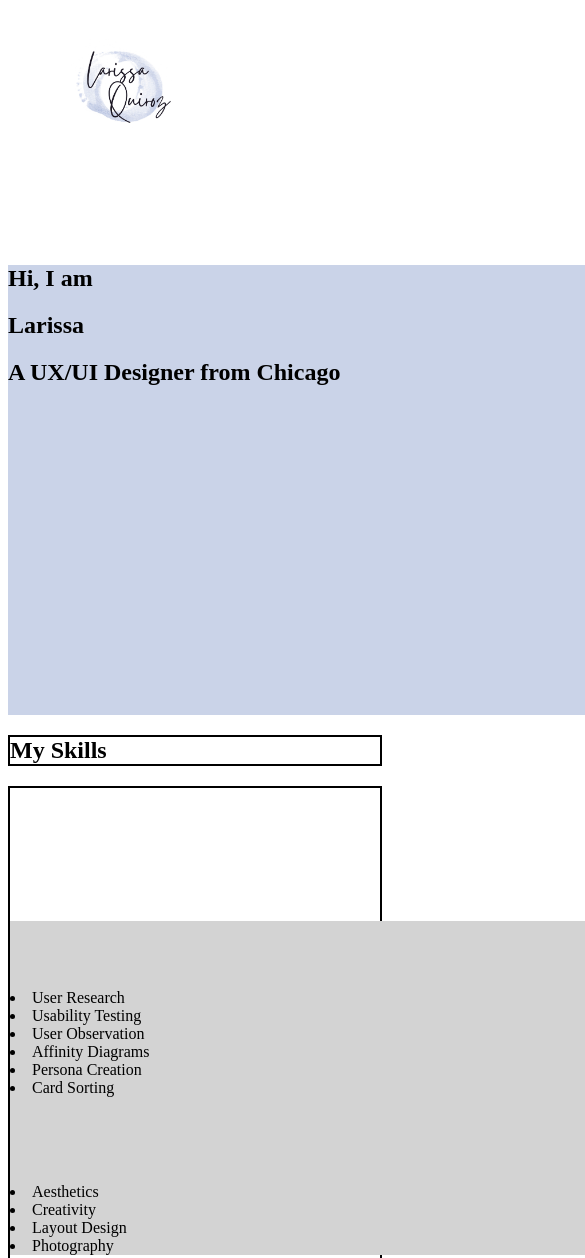
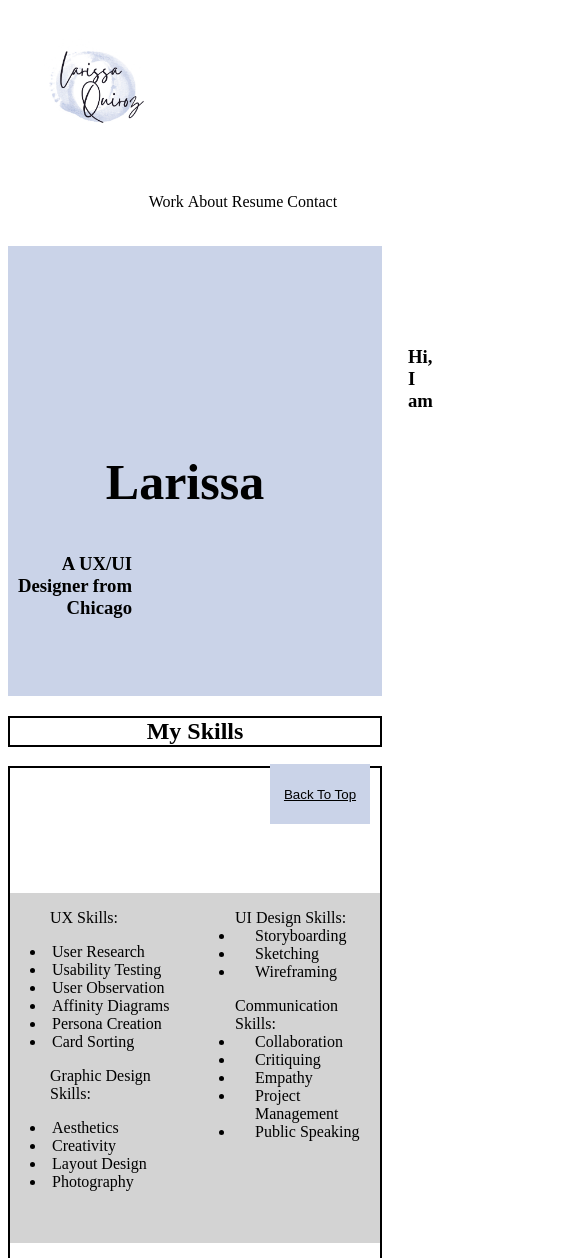
Before and after one commit to lari14/UX_UI_HW_19, a plain HTML site: page index.html in a window 390 px wide. Shown: the top 1258 px of the page, 585 px wide, since content can reach past the window. Drawn offline with Linux system fonts and the light colour scheme; files that its build step writes are made by us from their sources.

Commit message:
Updaded
Updated CSS and My Jqueri ui element.

```diff
--- a/css /index.css
+++ b/css/index.css
@@ -2,36 +2,51 @@
     display:inline-block;
     vertical-align:top;
 }
+
 .logo{
-    padding-left:10%;
+    padding-left:10px;
 
 }
 nav{
-    width:75%;
+    width:88%;
     padding-top:4%;
-    padding-left:11%;
+    text-align:right;
 }
 nav ul {
-    text-align:center;
-    width:50%;
+    text-align:right;
 }
 
 /*Below this line is the hero image section.*/
 
 .content{
     background-color:#CAD3E8;
-    width:1300px;
+    width:auto;
     height:450px;
 
 }
+.hiiam{
+    text-align:left;
+    padding-top:100px;
+    padding-left:400px;
+}
+h1{
+    text-align:center;
+    font-size:50px;
+    padding-right:20px;
 
+}
+.auxuidesigner{
+    text-align:right;
+    padding-right:250px;
+}
 /* Media Queries for My Skills and My Work section.*/
-@media only screen and (max-width:600px){
+
 /* My Skills section coded using CSS flex.Style as two columns. */
 
 h2.myskills{
     border-style:solid;
     border-width:2px;
+    text-align:center;
 }
 .container-fluid{
     float:center;
@@ -48,31 +63,32 @@ h2.myskills{
     float:left;
     background-color:lightgrey;
     margin:auto;
+    height:350px;
+    width:250px;
 
 
+}
+.left li {
+    padding-left:20px;
 }
 .right{
     float:right;
     background-color:lightgrey;
     margin:auto;
+    height:350px;
+    width:250px;
 }
-h3{
-    text-align:center;
-}
-h4{
-    text-align: center;
-}
-.uidesignskills{
-}
-.communicationskills{
-
+.right li {
+    padding-left:20px;
 }
 
-/*below this line starts the my work section. Note that the container fluid on top is the same class type and the my skills section*/
 
-h1.mywork{
+/*below this line starts the my work section. */
+
+h2.mywork{
     border-style:solid;
     border-width:2px;
+    text-align:center;
 }
 p{
     text-align:center;
@@ -80,6 +96,7 @@ p{
 
 .project1{
     margin:auto;
+
 }
 .project2{
     margin:auto;
@@ -87,14 +104,23 @@ p{
 .project3{
     margin:auto;
 }
+h5{
+    text-align:center;
+}
+
+.backtotop{
+    position:fixed;
+    bottom:20px;
+    right:20px;
+    text-decoration: underline;
+    background-color: #CAD3E8;
+    border: none;
+    height:60px;
+    width:100px;
 }
 /*Below this line is the footer CSS*/
 
-footer{
+footer ul{
     padding: 5px;
+    text-align:center;
 }
-ul{
-    display:inline-block;
-    vertical-align: top;
-    padding-left:620px;
-}
--- a/index.html
+++ b/index.html
@@ -2,18 +2,18 @@
 <html>
     <head>
         <title></title>
-        <link rel="stylesheet" href="css/index.css">
+        <link rel="stylesheet" href="css/index.css" type="text/css">
     </head>
 
     <body>
     <!--Below this line is navigation-->
-        <header class="navigation">
+        <header id="navigation">
 
           <div class="inline-block logo">
                 <img src="Images/Logo.jpg" alt="Larissa Quiroz Logo and blue paint stain" width="150" height="150">
            </div>
 
-           <nav class="inline-block">
+           <nav class="inline-block ">
             <ul>
                 <li class="inline-block">Work</li>
                 <li class="inline-block">About</li>
@@ -26,19 +26,19 @@
         <section class="hero">
 
            <div class="content">
-            <h2>Hi, I am</h2>
+            <h3 class="hiiam">Hi, I am</h3>
             <h1>Larissa</h1>
-            <h2>A UX/UI Designer from Chicago</h2>
+            <h3 class="auxuidesigner">A UX/UI Designer from Chicago</h3>
            </div>
         </section>
     <section>
         <div>
            <h2 class="myskills">My Skills</h2>
 
-          <div class="container-fluid">
+          <div class="container-fluid skills">
 <!-- 2 divs each containing H3 and P tags to show skills  -->
             <div class="left" >
-<!--Within this div will be the UX skills and The Graphic Design Skills. two seperate divs.-->
+<!--Within this div will be the UX skills and The Graphic Design Skills.-->
                 <div class="uxskills">
                  <ul>UX Skills:</ul>
                  <li>User Research</li>
@@ -61,19 +61,21 @@
 
             <div class="right" >
                <div class="uidesignskills">
-                <ul>UI Design Skills:</ul>
+                <ul>UI Design Skills:
                 <li>Storyboarding</li>
                 <li>Sketching</li>
                 <li>Wireframing</li>
+                </ul>
                </div>
 
                <div class="communicationskills">
-                <ul>Communication Skills:</ul>
+                <ul>Communication Skills:
                 <li>Collaboration</li>
                 <li>Critiquing</li>
                 <li>Empathy</li>
                 <li>Project Management</li>
                 <li>Public Speaking</li>
+                </ul>
                </div>
             </div>
         </div>
@@ -107,7 +109,7 @@
         </div>
 
      </section>
-
+    <button class="backtotop" onclick="backtotop()">Back To Top</button>
     <!--Below this line is the footer-->
         <footer>
             <ul>
--- a/js/index.js
+++ b/js/index.js
@@ -0,0 +1,4 @@
+console.log("Your index.js file is loaded correctly!");
+function backtotop() {
+    document.getElementById("navigation").scrollIntoView();
+  }
```
Also changed, not shown: 2 other files.
